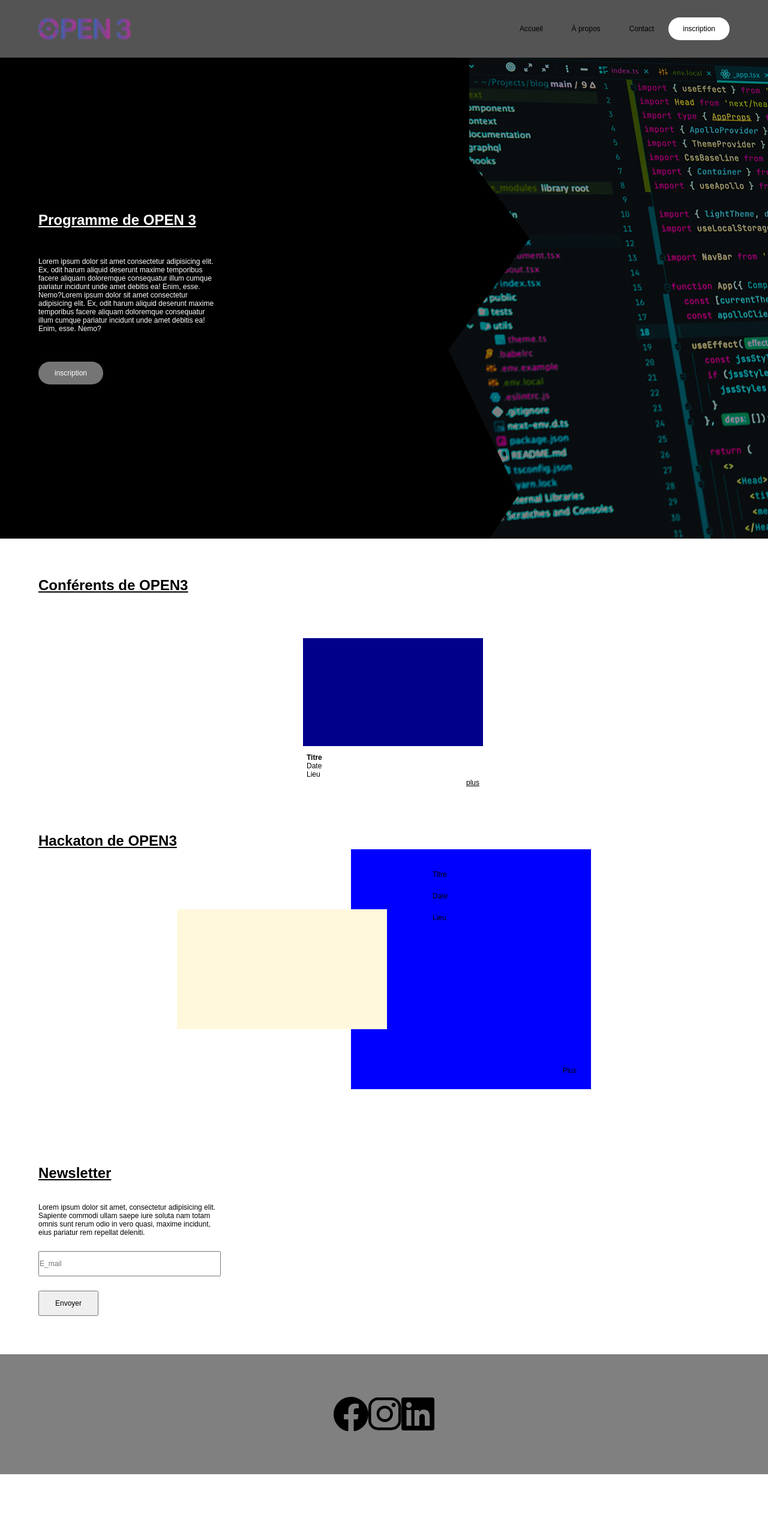
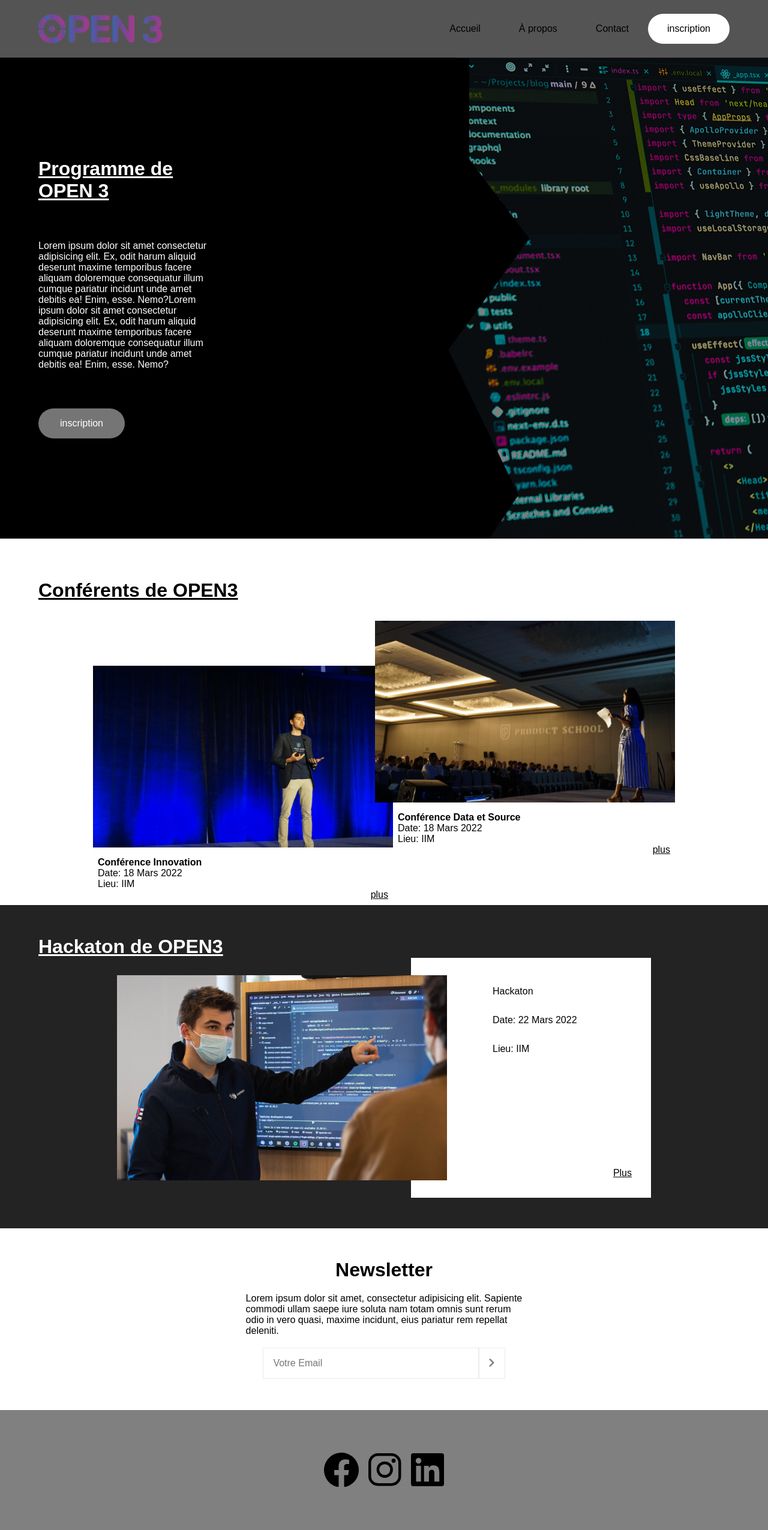
Before and after one commit to MeliMel00/Bap-open-3-grp34, a PHP site: page / in a window 1280 px wide. Shown: the whole page at 60% size. Before the commit the page ends 2458 px from the top, so only its background shows below. Run offline with PHP 8.4, Linux system fonts and the light colour scheme.

Commit message:
Update Newsletters

```diff
--- a/index.php
+++ b/index.php
@@ -40,33 +40,43 @@
         </ul>
         <ul>
         <div class="div-conf">
-        <div class="img-conf">
+            <img src="./img/img-men-2.png" alt="">
             <!-- <img src="#" alt="img conférence numero 1"> -->
+            </img>
+            <div class="text-conf">
+                <li>Conférence Innovation</li>
+                <li>Date: 18 Mars 2022</li>
+                <li>Lieu: IIM</li>
+                <li>plus</li>
+            </div>
         </div>
-        <div class="text-conf">
-
-            <li>Titre</li>
-            <li>Date</li>
-            <li>Lieu</li>
-            <li>plus</li>
-        </div>
+        <div class="div-conf">
+            <img src="./img/img-girl-1.png" alt="">
+            <!-- <img src="#" alt="img conférence numero 1"> -->
+            </img>
+            <div class="text-conf">
+                <li>Conférence Data et Source</li>
+                <li>Date: 18 Mars 2022</li>
+                <li>Lieu: IIM</li>
+                <li>plus</li>
+            </div>
         </div>
         </ul>
     </section>
 
     <section class="index">
         <ul class="title-sect-ul">
-            <h2 class="title-sect">Hackaton de OPEN3</h2>
+            <h2 class="title-sect" style="color: white">Hackaton de OPEN3</h2>
         </ul>
         <ul class="card-sect-ul">
-            <div class="card-hackaton-1">
+            <img src="./img/img-men-1.png" class="card-hackaton-1">
 
             </div>
             <div class="card-hackaton-2">
                 <ul>
-                    <li>Titre</li>
-                    <li>Date</li>
-                    <li>Lieu</li>
+                    <li>Hackaton</li>
+                    <li>Date: 22 Mars 2022</li>
+                    <li>Lieu: IIM</li>
                 </ul>
                 <ul>
                     <a href="#">Plus</a>
@@ -77,12 +87,12 @@
 
     <section class="index">
     <ul class="title-sect-ul">
-            <h2 class="title-sect">Newsletter</h2>
+            <h2 class="title-sect" style="text-decoration: none">Newsletter</h2>
         </ul>
         <p>Lorem ipsum dolor sit amet, consectetur adipisicing elit. Sapiente commodi ullam saepe iure soluta nam totam omnis sunt rerum odio in vero quasi, maxime incidunt, eius pariatur rem repellat deleniti.</p>
         <div class="newsletter">
-            <input type="text" placeholder="E_mail">
-            <button type="submit">Envoyer</button>
+            <input type="text" placeholder="Votre Email">
+            <button type="submit"><i class="fas fa-chevron-right"></i></button>
         </div>
     </section>
         <?php
--- a/scss/abstract/_variables.scss
+++ b/scss/abstract/_variables.scss
@@ -1,4 +1,4 @@
 * {
-    font-size: 12px;
+    font-size: 16px;
     list-style-type: none;
 }
--- a/scss/component/_footer.scss
+++ b/scss/component/_footer.scss
@@ -4,4 +4,7 @@ footer{
     justify-content: center;
     align-items: center;
     height: 200px;
+    :nth-child(2){
+        margin: 0 1rem;
+    }
 }
--- a/style.css
+++ b/style.css
@@ -48,26 +48,20 @@ section.index:nth-of-type(2) ul:nth-of-type(2) {
   justify-content: center;
 }
 section.index:nth-of-type(2) .div-conf {
-  width: 300px;
+  width: 500px;
   height: auto;
   display: flex;
   flex-direction: column;
   position: relative;
 }
 section.index:nth-of-type(2) .div-conf:nth-of-type(1) {
-  top: 50px;
+  top: 75px;
   left: 15px;
   z-index: 1000;
-}
-section.index:nth-of-type(2) .div-conf:nth-of-type(1) .img-conf {
-  background-color: darkblue;
 }
 section.index:nth-of-type(2) .div-conf:nth-of-type(2) {
   right: 15px;
   z-index: 5000;
-}
-section.index:nth-of-type(2) .div-conf:nth-of-type(2) .img-conf {
-  background-color: chartreuse;
 }
 section.index:nth-of-type(2) .div-conf:nth-of-type(2) .text-conf {
   margin-left: 30px;
@@ -87,6 +81,9 @@ section.index:nth-of-type(2) .text-conf :nth-last-child(1) {
   text-decoration: underline;
 }
 
+section.index:nth-of-type(3) {
+  background-color: #232323;
+}
 section.index:nth-of-type(3) .card-sect-ul {
   display: flex;
   flex-direction: row;
@@ -96,9 +93,8 @@ section.index:nth-of-type(3) .card-sect-ul {
 section.index:nth-of-type(3) .card-hackaton-1 {
   position: relative;
   left: 30px;
-  height: 200px;
-  width: 350px;
-  background-color: cornsilk;
+  height: auto;
+  width: 550px;
   z-index: 5000;
 }
 section.index:nth-of-type(3) .card-hackaton-2 {
@@ -106,7 +102,7 @@ section.index:nth-of-type(3) .card-hackaton-2 {
   right: 30px;
   height: 400px;
   width: 400px;
-  background-color: blue;
+  background-color: white;
   display: flex;
   flex-direction: column;
   justify-content: space-between;
@@ -124,28 +120,46 @@ section.index:nth-of-type(3) .card-hackaton-2 ul {
 }
 section.index:nth-of-type(3) .card-hackaton-2 a {
   float: right;
+  text-decoration: underline;
 }
 
-section.index:nth-of-type(4) :nth-child(n+1) {
-  padding: 1rem 0;
+section.index:nth-of-type(4) {
+  display: flex;
+  flex-direction: column;
+  align-items: center;
+  justify-content: space-between;
+  min-height: 200px;
 }
 section.index:nth-of-type(4) p {
-  width: 300px;
+  width: 40%;
+  margin-left: auto;
+  margin-right: auto;
 }
 section.index:nth-of-type(4) .newsletter {
   display: flex;
-  flex-direction: column;
+  flex-direction: row;
+  width: 35%;
+  margin-left: auto;
+  margin-right: auto;
 }
-section.index:nth-of-type(4) .newsletter :nth-child(1) {
-  width: 300px;
-  margin-bottom: 2rem;
+section.index:nth-of-type(4) .newsletter input, section.index:nth-of-type(4) .newsletter button {
+  padding: 1rem 1rem;
+  border: 1px solid #ebebeb;
 }
-section.index:nth-of-type(4) .newsletter :nth-child(2) {
-  width: 100px;
+section.index:nth-of-type(4) .newsletter input {
+  width: 90%;
+  color: #1a1a1a;
+}
+section.index:nth-of-type(4) .newsletter button {
+  cursor: pointer;
+  background-color: transparent;
+}
+section.index:nth-of-type(4) .newsletter button :nth-child(1) {
+  opacity: 50%;
 }
 
 * {
-  font-size: 12px;
+  font-size: 16px;
   list-style-type: none;
 }
 
@@ -287,6 +301,9 @@ footer {
   align-items: center;
   height: 200px;
 }
+footer :nth-child(2) {
+  margin: 0 1rem;
+}
 
 .div-inscription {
   display: flex;
```
Also changed, not shown: scss/layout/_index.scss (+39 -24 lines).
